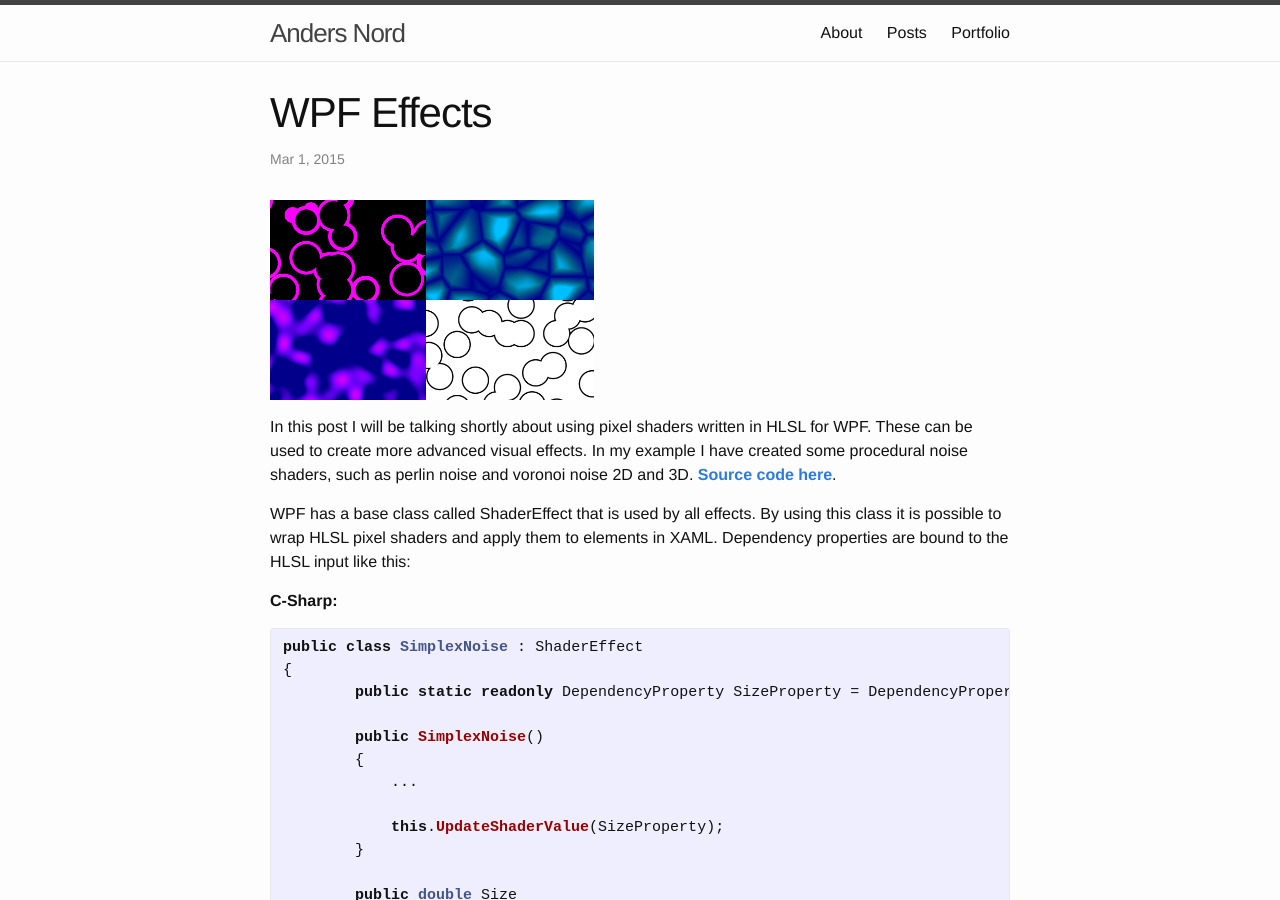
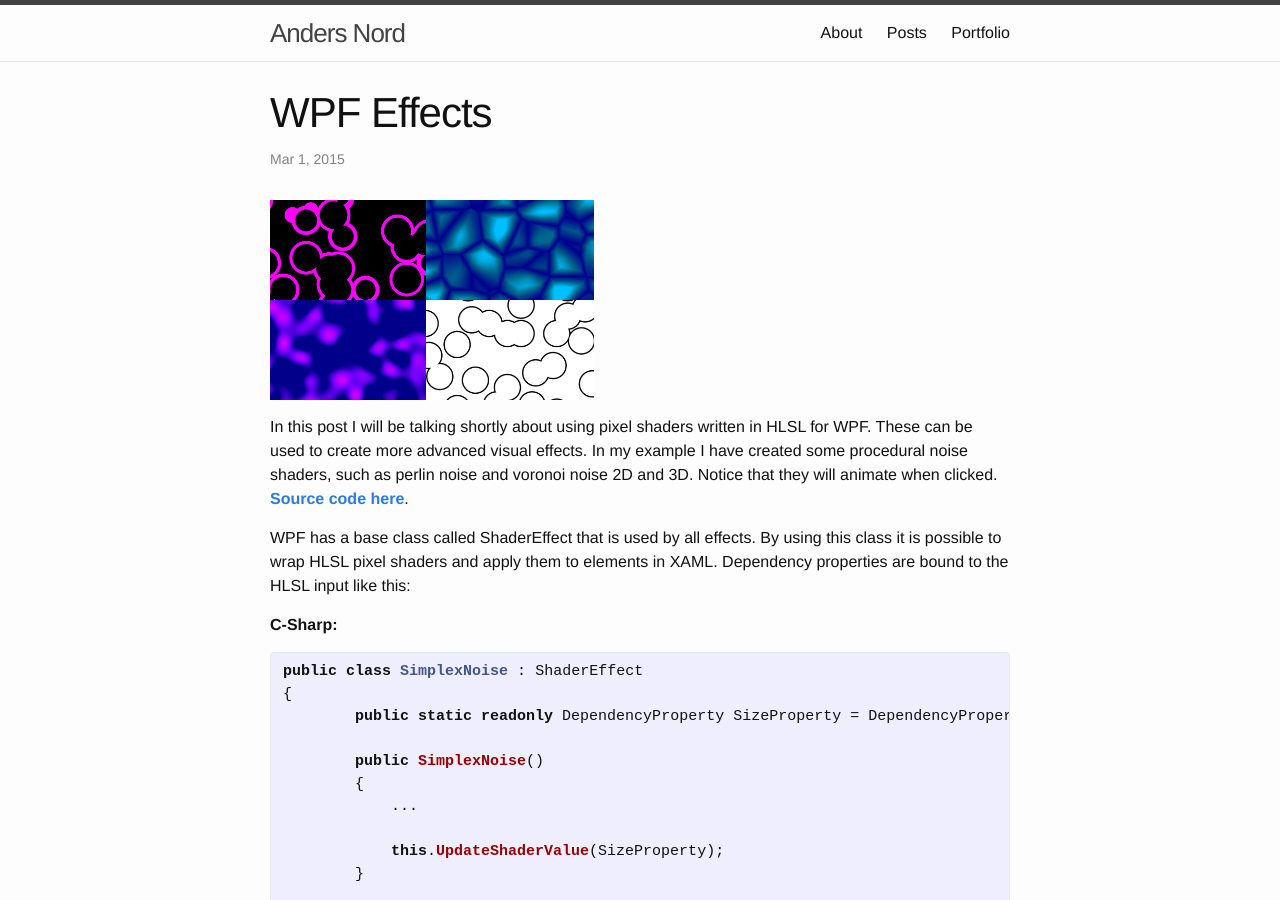
Before and after one commit to andersnord/andersnord.github.io, a Jekyll site: the page built from _posts/2015-03-01-wpf-effects.markdown, in a window 1280 px wide and 900 px high. Built offline with Jekyll 4.4.1, drawn with Linux system fonts in a browser that asks for light colours.

Commit message:
Small update to WPF Effects post

```diff
--- a/_posts/2015-03-01-wpf-effects.markdown
+++ b/_posts/2015-03-01-wpf-effects.markdown
@@ -11,7 +11,7 @@
 
 <img src="{{ site.baseurl }}/assets/portfolio/wpfeffect/all4.png" height="200px"/>
 
-In this post I will be talking shortly about using pixel shaders written in HLSL for WPF. These can be used to create more advanced visual effects. In my example I have created some procedural noise shaders, such as perlin noise and voronoi noise 2D and 3D. **[Source code here][GitHubLink]**.
+In this post I will be talking shortly about using pixel shaders written in HLSL for WPF. These can be used to create more advanced visual effects. In my example I have created some procedural noise shaders, such as perlin noise and voronoi noise 2D and 3D. Notice that they will animate when clicked. **[Source code here][GitHubLink]**.
 
 WPF has a base class called ShaderEffect that is used by all effects. By using this class it is possible to wrap HLSL pixel shaders and apply them to elements in XAML. Dependency properties are bound to the HLSL input like this:
 
```
